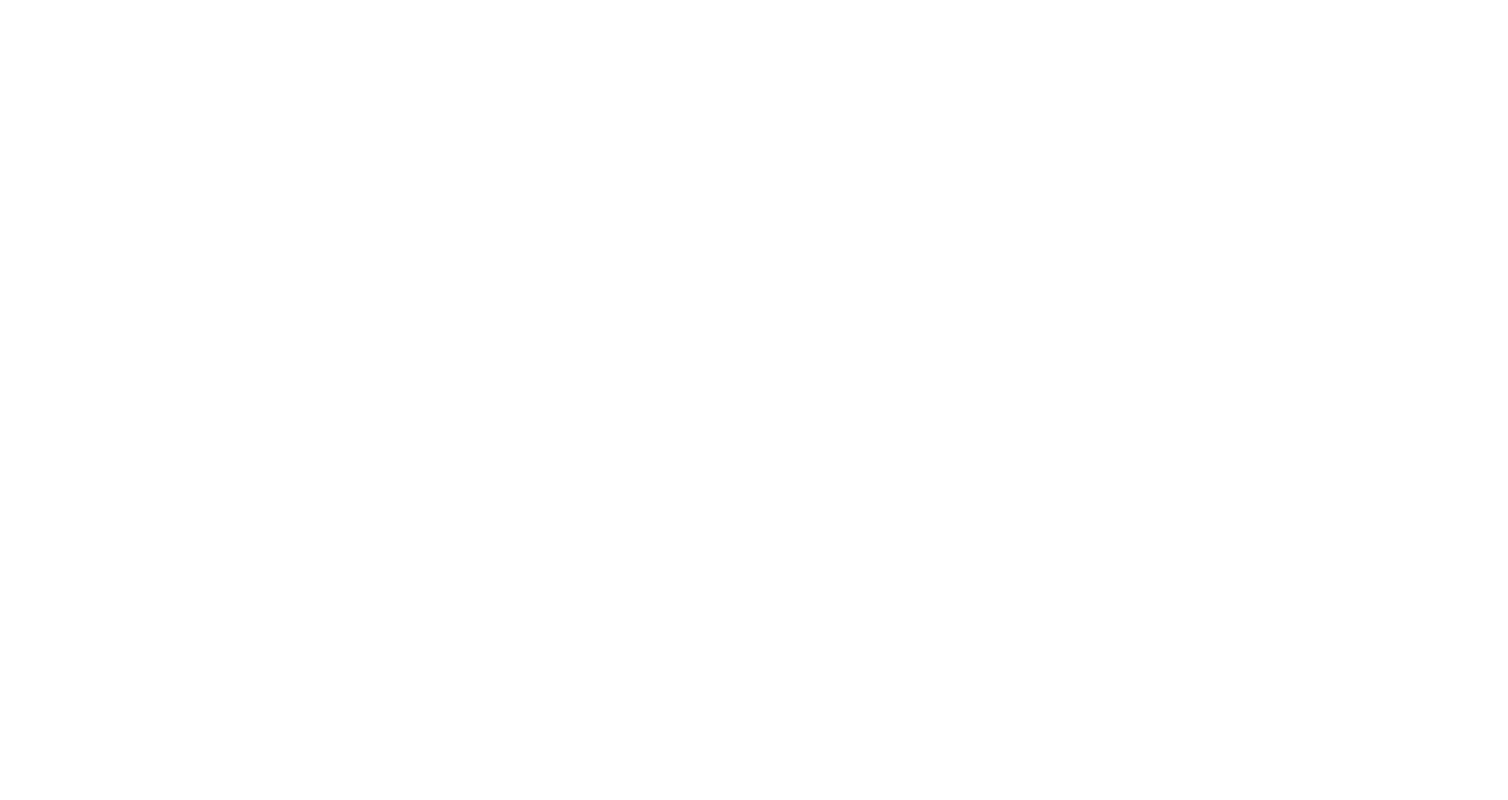
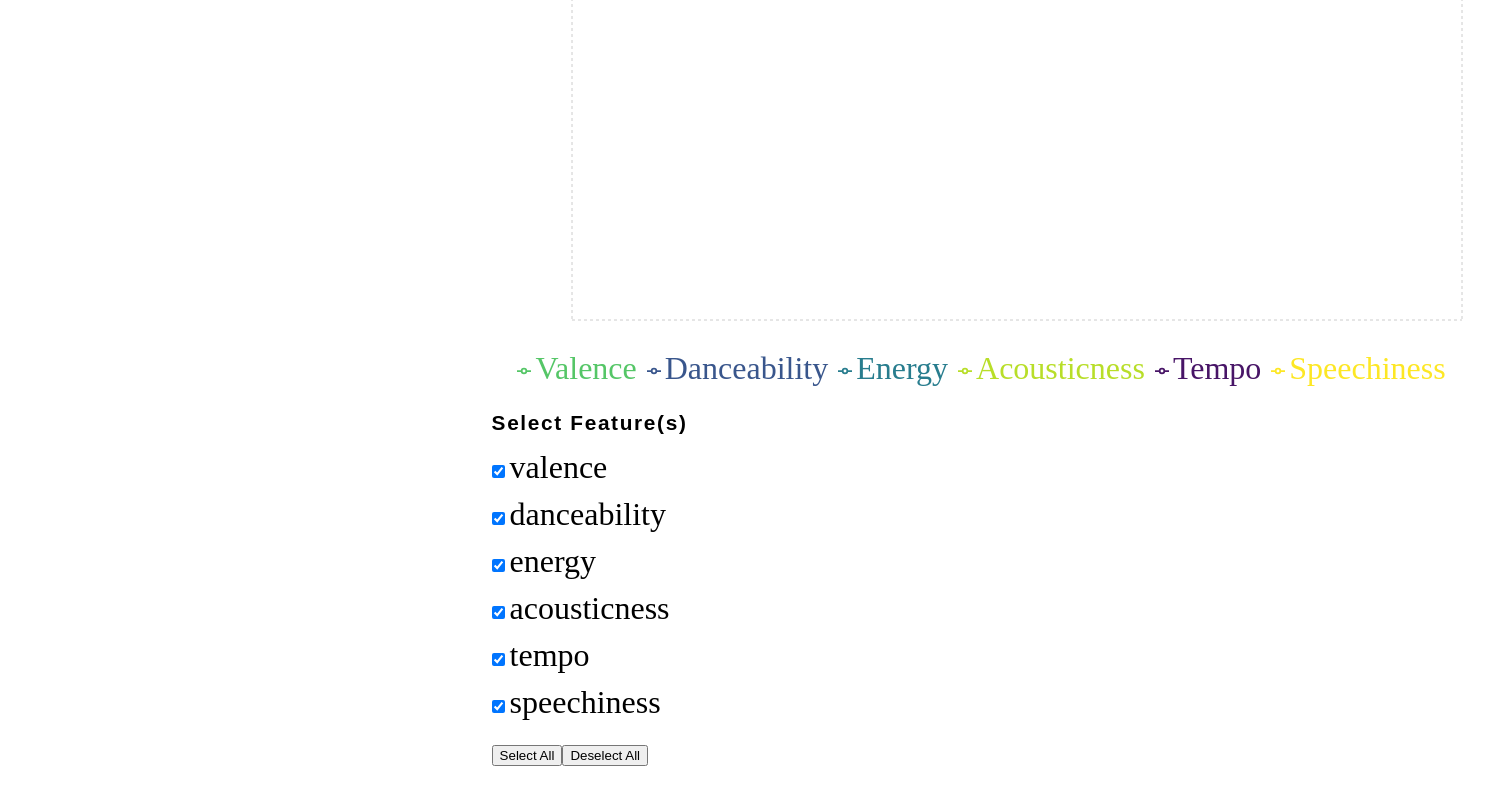
Before and after one commit to jamieRollison/musaic, a React (Vite) app: page /visualization in a window 1280 px wide. Shown: the part 1040-1840 px from the top of the page, 1508 px wide, since content can reach past the window. Before the commit the page ends 800 px from the top, so only its background shows below. Built offline with nearby package versions, Linux system fonts and the light colour scheme; a web font is replaced by a local one.

Commit message:
sort of functional graph layout

```diff
--- a/src/routes/Visualization/index.jsx
+++ b/src/routes/Visualization/index.jsx
@@ -4,6 +4,19 @@ import {useEffect, useState, useCallback} from 'react'
 import axios from 'axios'
 import { all_songs, ids_map, averages } from "./offline"
 import { colors } from './offline'
+import * as data_module from "/yearly_trends/daily_average_attributes.json";
+import { date_map } from './dailydata';
+import {
+  LineChart,
+  Line,
+  CartesianGrid,
+  XAxis,
+  YAxis,
+  Legend,
+  Tooltip,
+  Label,
+} from "recharts";
+import { json } from 'd3'
 
 function Visualization() {
   const token = window.localStorage.getItem('token')
@@ -141,6 +154,62 @@ function Visualization() {
     }
   , [])
 
+
+  const features = [
+    "valence",
+    "danceability",
+    "energy",
+    "acousticness",
+    "tempo",
+    "speechiness",
+  ];
+
+  const [active_features, setFeatures] = useState(features);
+  const feature_name_map = {
+    valence: "Valence",
+    danceability: "Danceability",
+    energy: "Energy",
+    acousticness: "Acousticness",
+    tempo: "Tempo",
+    speechiness: "Speechiness",
+  };
+  const feature_color_map = {
+    valence: "#55c667ff",
+    danceability: "#39568cff",
+    energy: "#287d8eff",
+    acousticness: "#b8de29ff",
+    tempo: "#481567ff",
+    speechiness: "#fde725ff",
+  };
+  const dailydata = date_map.map((item, index) => ({
+    name: index,
+    valence_avg: item.valence_avg,
+    danceability_avg: item.danceability_avg,
+    energy_avg: item.energy_avg,
+    acousticness_avg: item.acousticness_avg,
+    tempo_avg: item.tempo_avg,
+    speechiness_avg: item.speechiness_avg,
+  }));
+
+  const jsonData = date_map
+  const dates = Object.keys(jsonData)
+  // const daily_features = dates.map(date => {
+  //   const features = jsonData[date];
+  //   return {
+  //     date,
+  //     features
+  //   };
+  // });
+  // const daily_features = Object.keys(jsonData[dates[0]])
+  const daily_features = date_map.map(day => Object.values(day));
+
+  const graphData = daily_features.map(feature => ({
+    name: feature,
+    data: dates.map(date => ({ date, value: jsonData[date][feature] }))
+  }));
+  const [selectedAttribute, setSelectedAttribute] = useState('valence_avg');
+
+
   return (
     loaded ?
     (<>
@@ -189,6 +258,110 @@ function Visualization() {
               )})
             }
           </div>
+
+
+        <div className="flex justify-between pr-10">
+          <div>
+            <h1 className="text-xl font-bold">
+              {`Song Audio Features Over Time`}
+            </h1>
+            {/* <select value={selectedAttribute} onChange={(e) => setSelectedAttribute(e.target.value)}>
+                <option value="valence_avg">Valence Average</option>
+                <option value="danceability_avg">Danceability Average</option>
+                <option value="energy_avg">Energy Average</option>
+                <option value="acousticness_avg">Acousticness Average</option>
+                <option value="tempo_avg">Tempo Average</option>
+                <option value="speechiness_avg">Speechiness Average</option>
+            </select> */}
+
+            <LineChart
+              width={1000}
+              height={500}
+              // data={dailydata}
+              margin={{ top: 5, right: 30, left: 20, bottom: 10 }}
+            >
+              <Legend style={{ marginTop: 10 }} />
+              <CartesianGrid strokeDasharray="3 3" />
+              <YAxis>
+                <Label
+                  // value={
+                  //   // overviewCategory === ""
+                  // }
+                  angle={-90}
+                  position="insideLeft"
+                />
+              </YAxis>
+              <XAxis dataKey = "date" >
+                <Label
+                  value="Date"
+                  offset={-5}
+                  position="insideBottom"
+                />
+              </XAxis>
+
+              {/* {graphData.map(({ name, data }) => (
+                <Line key={name} type="monotone" dataKey="value" data={data} name={name} />
+              ))} */}
+
+              <Tooltip />
+              {active_features.map((feature, idx) => {
+                return (
+                  <Line
+                    key={idx}
+                    type="monotone"
+                    dataKey={feature_name_map[feature]}
+                    stroke={feature_color_map[feature]}
+                    activeDot={{ r: 6 }}
+                  />
+                );
+              })}
+            </LineChart>
+
+          </div>
+
+
+          <div className="flex items-start flex-col">
+            <h2 className="font-primary">Select Feature(s)</h2>
+            {features.map((f, idx) => {
+              return (
+                <div key={idx} style={{ marginBottom: "10px" }}>
+                  <input
+                    type="checkbox"
+                    id={f}
+                    name={f}
+                    checked={active_features.includes(f)}
+                    onChange={(e) => {
+                      if (e.target.checked) {
+                        setFeatures([...active_features, f]);
+                      } else {
+                        setFeatures(active_features.filter((g) => g !== f));
+                      }
+                    }}
+                  />
+                  <label htmlFor={f} style={{ marginLeft: "5px" }}>
+                    {f}
+                  </label>
+                </div>
+              );
+            })}
+            <div className="space-x-3">
+              <button
+                className="border-2 border-black rounded-md hover:background-gray-200 p-1"
+                onClick={() => setFeatures(features)}
+              >
+                Select All
+              </button>
+              <button
+                className="border-2 border-black rounded-md hover:background-gray-200 p-1"
+                onClick={() => setFeatures([])}
+              >
+                Deselect All
+              </button>
+            </div>
+          </div>
+        </div>
+
+
         </div>
       </div>
     </>) : (
```
